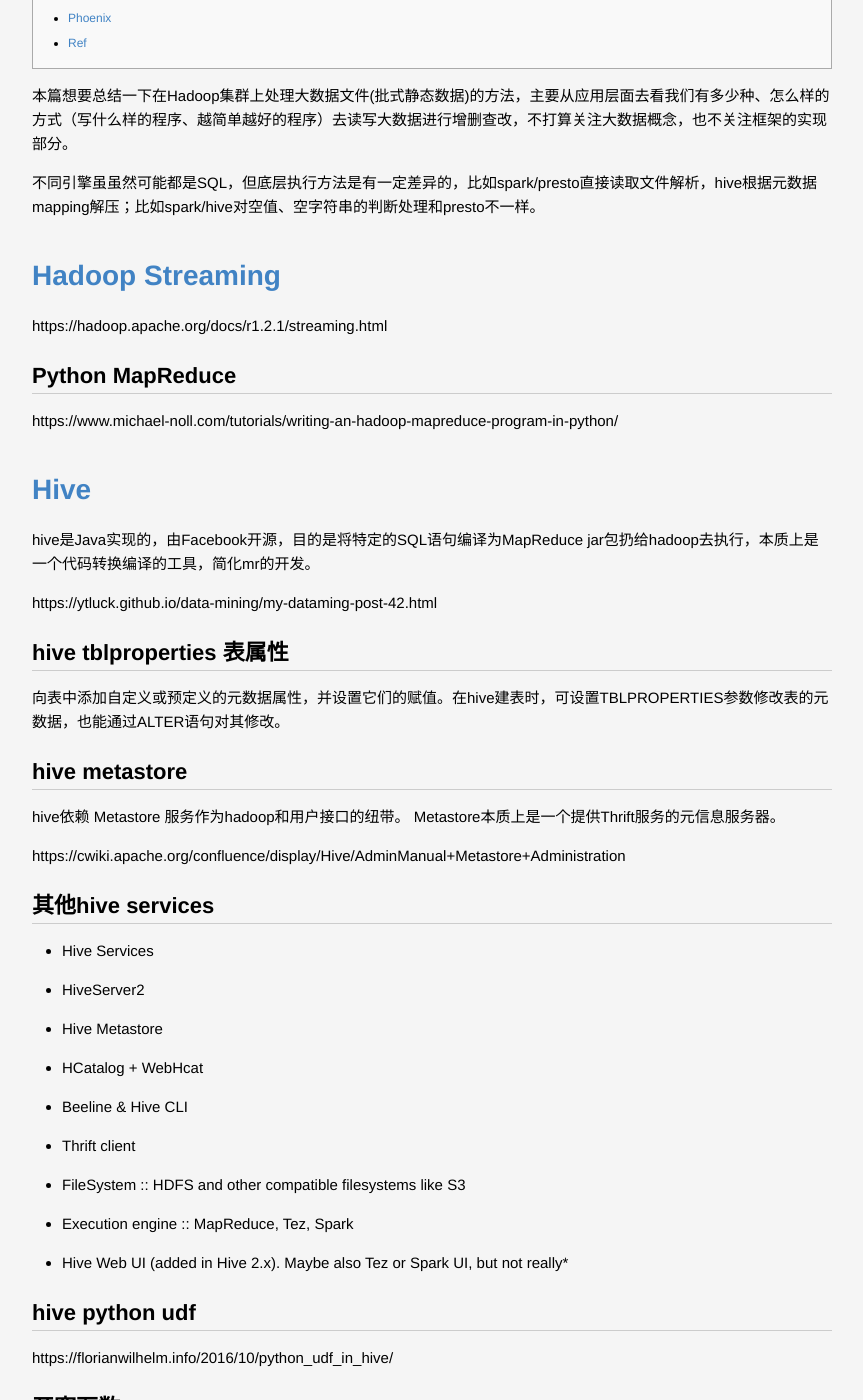
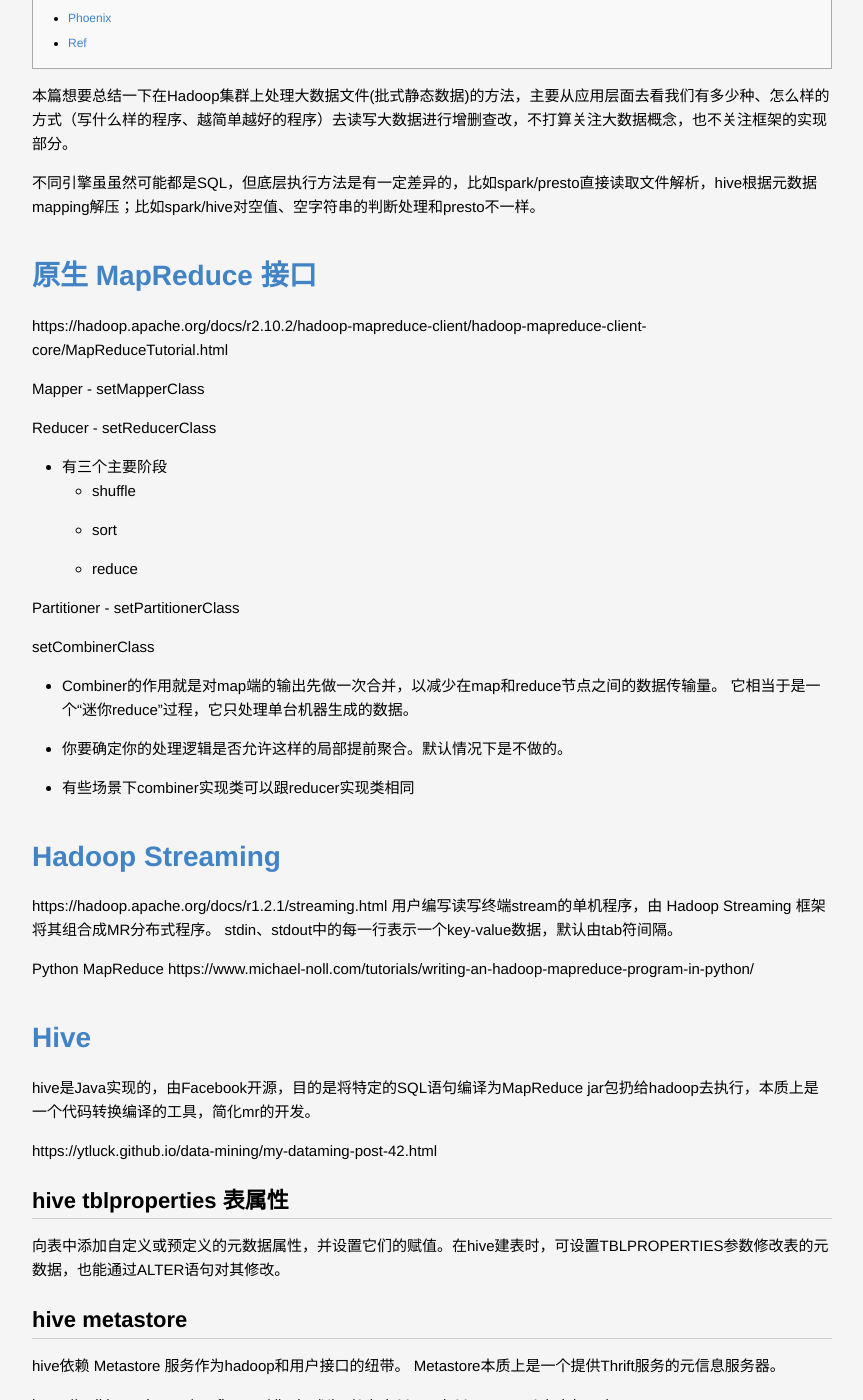
Before and after one commit to lucky521/blog, a Jekyll site: the page built from _posts/language/2018-07-21-big-data-language.markdown, in a window 1280 px wide and 1400 px high, scrolled down 1054 px. Shown: the whole window, without its empty margins (208-1071 px from the left). Built offline with Jekyll 4.4.1, drawn with Linux system fonts in a browser that asks for light colours; some of the changed text lies outside the part shown.

Commit message:
Update 2018-07-21-big-data-language.markdown

```diff
--- a/_posts/language/2018-07-21-big-data-language.markdown
+++ b/_posts/language/2018-07-21-big-data-language.markdown
@@ -9,11 +9,34 @@
 
 不同引擎虽虽然可能都是SQL，但底层执行方法是有一定差异的，比如spark/presto直接读取文件解析，hive根据元数据mapping解压；比如spark/hive对空值、空字符串的判断处理和presto不一样。
 
+# 原生 MapReduce 接口
+https://hadoop.apache.org/docs/r2.10.2/hadoop-mapreduce-client/hadoop-mapreduce-client-core/MapReduceTutorial.html
+
+Mapper - setMapperClass
+
+Reducer - setReducerClass
+* 有三个主要阶段
+  * shuffle
+  * sort
+  * reduce
+
+
+Partitioner - setPartitionerClass
+
+
+setCombinerClass
+* Combiner的作用就是对map端的输出先做一次合并，以减少在map和reduce节点之间的数据传输量。 它相当于是一个“迷你reduce”过程，它只处理单台机器生成的数据。
+* 你要确定你的处理逻辑是否允许这样的局部提前聚合。默认情况下是不做的。
+* 有些场景下combiner实现类可以跟reducer实现类相同
+
 
 # Hadoop Streaming
 https://hadoop.apache.org/docs/r1.2.1/streaming.html
+用户编写读写终端stream的单机程序，由 Hadoop Streaming 框架将其组合成MR分布式程序。
+stdin、stdout中的每一行表示一个key-value数据，默认由tab符间隔。
 
-## Python MapReduce
+
+Python MapReduce
 https://www.michael-noll.com/tutorials/writing-an-hadoop-mapreduce-program-in-python/
 
 
```
